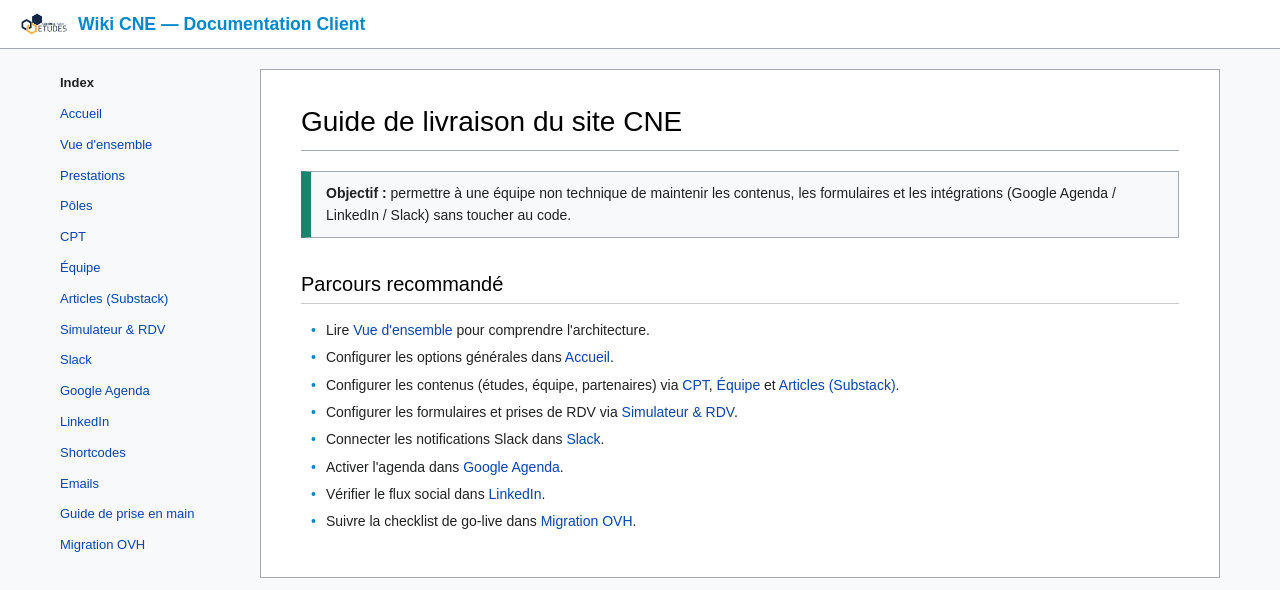
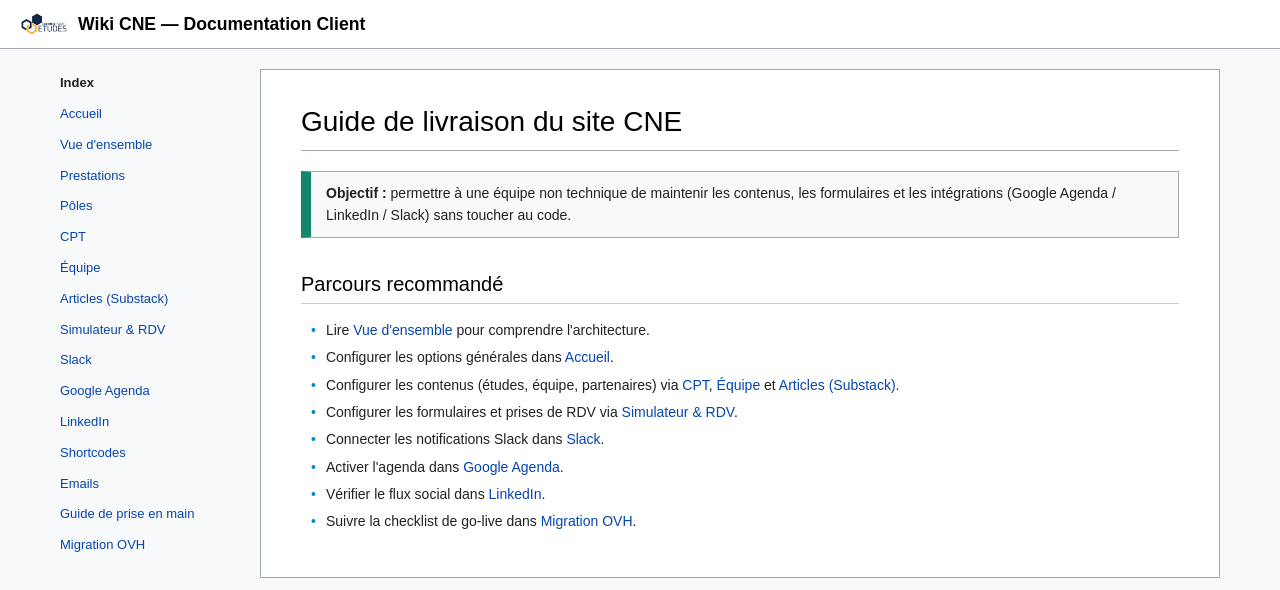
Before and after one commit to promaaa/wiki-cne, a plain HTML site: page index.html in a window 1280 px wide. Drawn offline with Linux system fonts and the light colour scheme; a web font is replaced by a local one.

Commit message:
Change header title color to black

```diff
--- a/style.css
+++ b/style.css
@@ -47,7 +47,7 @@ a:hover {
 }
 
 .header a {
-	color: var(--arch-blue);
+	color: #000000;
 	font-weight: bold;
 	font-size: 1.1rem;
 	display: flex;
```
